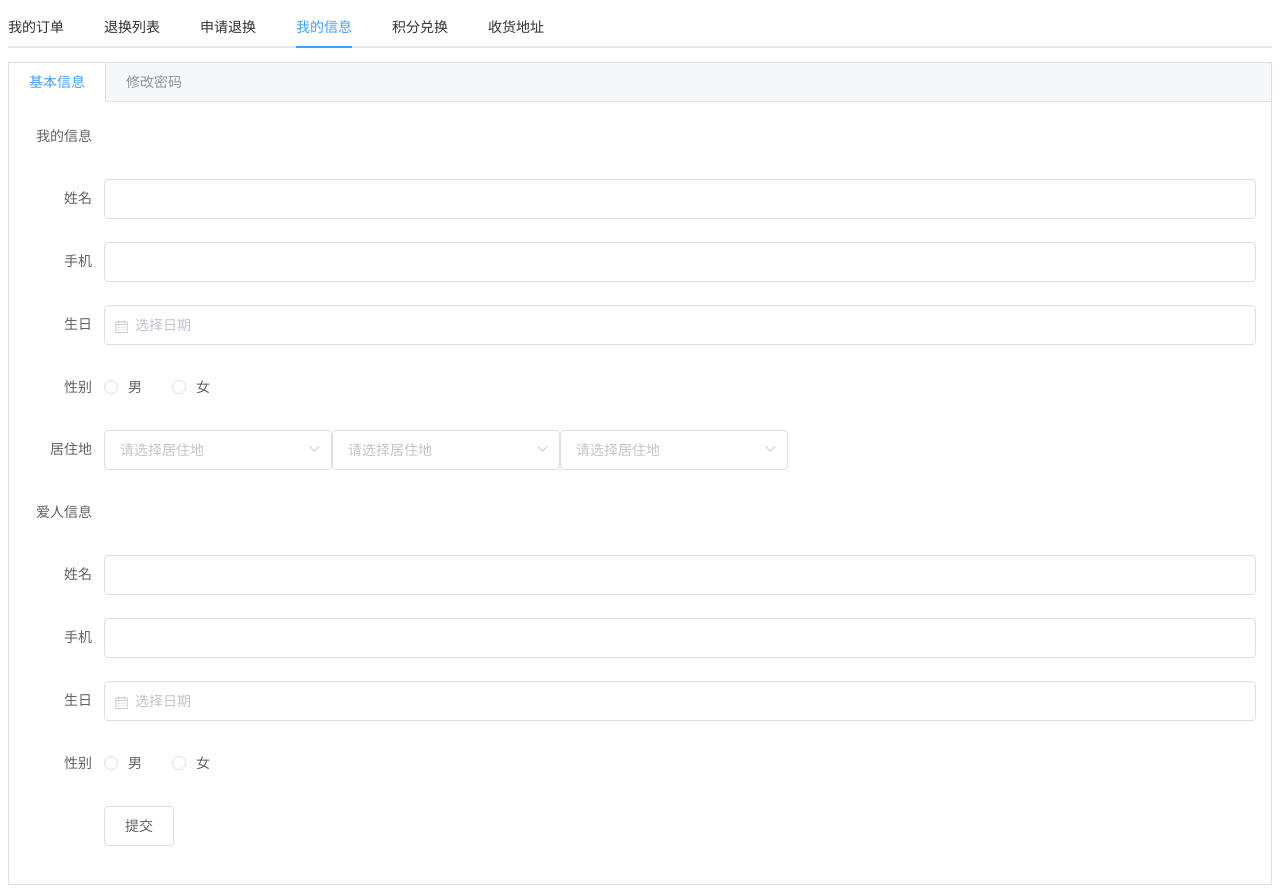
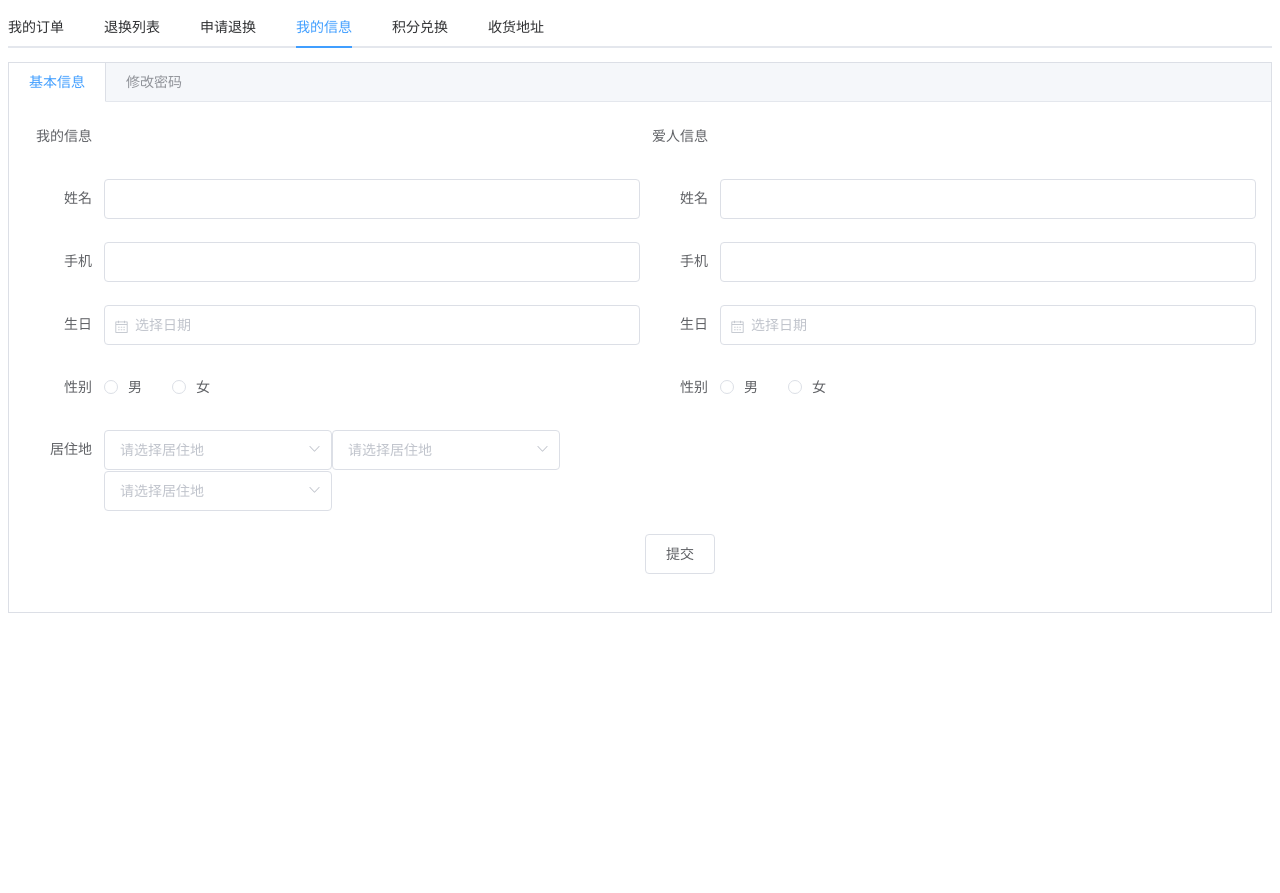
Before and after one commit to AmbitionJs/roseOnly, a Vue app: page /person in a window 1280 px wide. Both pictures are taken after a click on the tab "我的信息". After the commit the page ends 800 px from the top, so only its background shows below. Built offline with nearby package versions, Linux system fonts and the light colour scheme.

Commit message:
修改个人信息页面为两部分

```diff
--- a/src/components/hsj/Info.vue
+++ b/src/components/hsj/Info.vue
@@ -5,7 +5,9 @@
       <el-tab-pane>
         <span slot="label">基本信息</span>
         <el-form ref="form" :model="form" label-width="80px">
+          <div style="overflow: hidden;">
             <!-- 我的信息 -->
+            <div class="detail-info user-info">
               <el-form-item label="我的信息"></el-form-item>
               <el-form-item label="姓名">
                 <el-input v-model="form.name"></el-input>
@@ -43,7 +45,9 @@
                   <el-option label="区域二" value="beijing"></el-option>
                 </el-select>
               </el-form-item>
+            </div>
             <!-- 爱人信息 -->
+            <div class="detail-info lover-info">
               <el-form-item label="爱人信息"></el-form-item>
               <el-form-item label="姓名">
                 <el-input v-model="lover.name"></el-input>
@@ -67,9 +71,13 @@
                   <el-radio label="女"></el-radio>
                 </el-radio-group>
               </el-form-item>
+            </div>
+          </div>
+          <div class="submit">
             <el-form-item>
               <el-button>提交</el-button>
             </el-form-item>
+          </div>
         </el-form>
       </el-tab-pane>
       <!-- 修改密码 -->
@@ -105,6 +113,13 @@
 }
 .box-card:nth-child(2) {
   float: right;
+}
+.detail-info {
+  width: 50%;
+  float: left;
+}
+.submit {
+  text-align: center;
 }
 </style>
 
```
Lines whose indentation alone changed are shown as unchanged.
